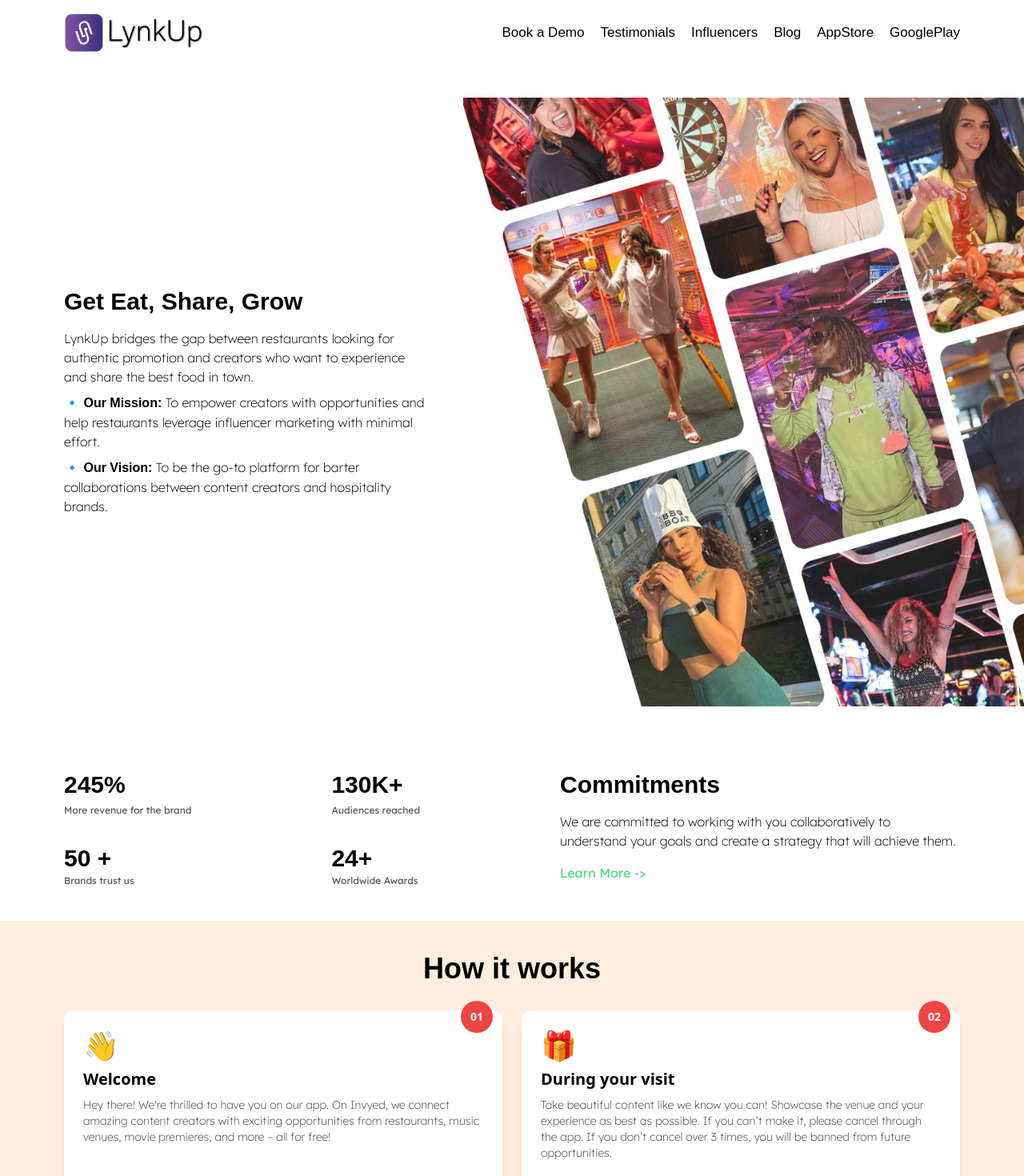
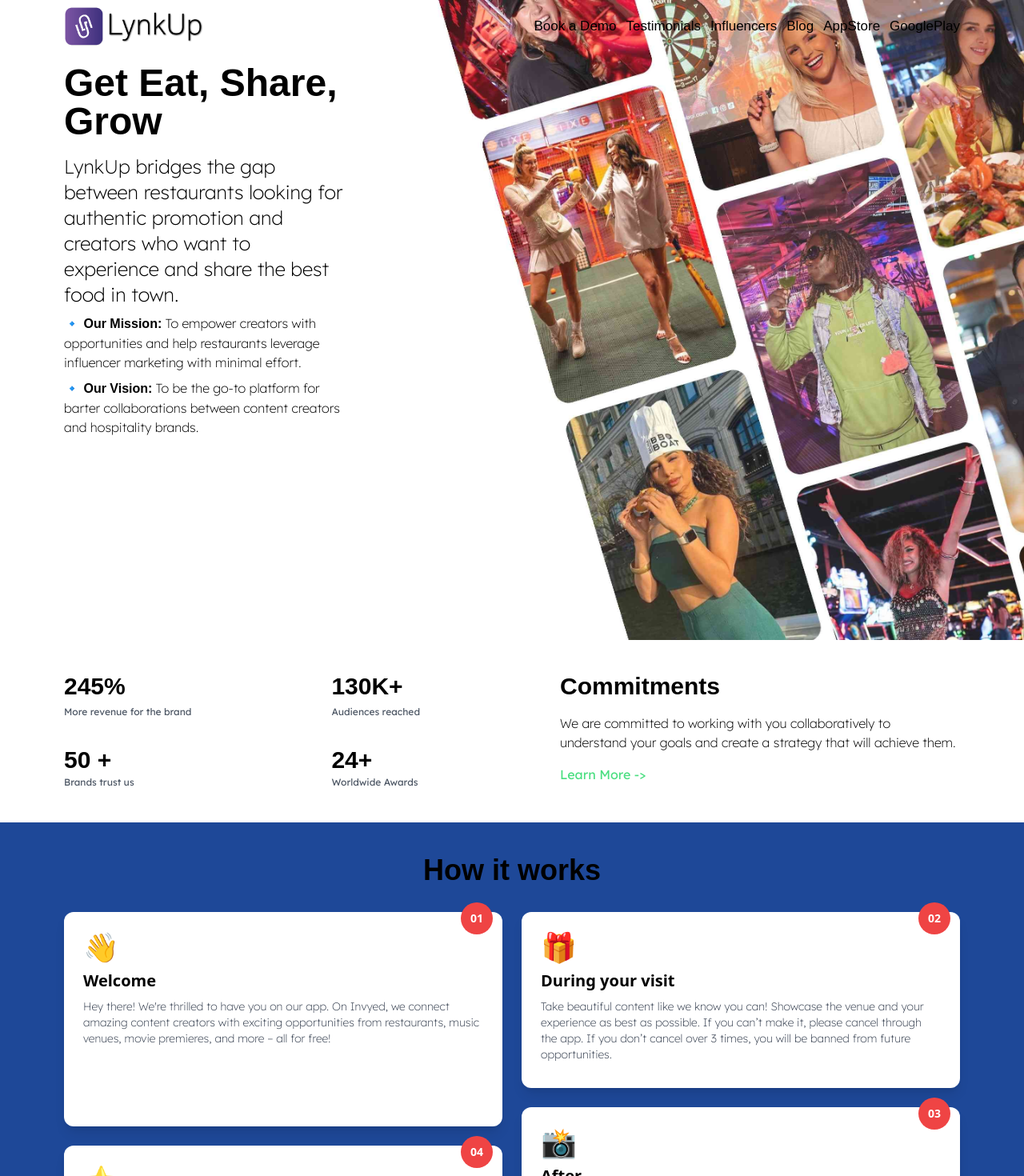
Before and after one commit to Mohitduaa/Lynkup, a React (Create React App) app: page / in a window 1280 px wide. Shown: the top 1470 px of the page at 80% size. Built offline with nearby package versions, Linux system fonts and the light colour scheme; a web font is replaced by a local one.

Commit message:
font change

```diff
--- a/src/App.js
+++ b/src/App.js
@@ -15,7 +15,7 @@ function App() {
   return (
     <div className="App">
       <Navbaar/>
-      <HeroSection/>
+      {/* <HeroSection/> */}
       <Commitments/>
       <Howitworks/>
       <Cards/>
--- a/src/Components/AppPromotion.jsx
+++ b/src/Components/AppPromotion.jsx
@@ -2,13 +2,13 @@ import React from "react";
 
 const AppPromotion = () => {
   return (
-    <div className="bg-[#FFEEDD] py-12 px-6 lg:px-20 flex flex-col lg:flex-row items-center justify-between">
+    <div className="bg-[#1E4898] py-12 px-6 lg:px-20 flex flex-col lg:flex-row items-center justify-between">
       <div className="text-center lg:text-left max-w-lg lg:pr-10">
-        <h1 className="text-3xl lg:text-5xl font-bold text-gray-800 mb-4 leading-tight">
+        <h1 className="text-3xl lg:text-5xl  text-white font-poppins mb-4 leading-tight">
           Book and manage <br /> brand collaborations{" "}
           <span className="text-pink-500">with one simple app</span>
         </h1>
-        <p className="text-gray-600 mb-6 text-base lg:text-lg">
+        <p className="text-white font-Lexend font-extralight mb-6 text-base lg:text-lg">
           100% free for creators. Empower yourself with the best tools to manage
           brand deals seamlessly.
         </p>
@@ -19,8 +19,7 @@ const AppPromotion = () => {
             className="bg-black text-white flex items-center py-3 px-5 rounded-lg hover:bg-gray-800 transition"
           >
             <img
-              src="https://upload.wikimedia.org/wikipedia/commons/a/a3/Apple_logo_black.svg"
-              alt="App Store"
+              src="images/app-store.png"              alt="App Store"
               className="h-6 mr-3"
             />
             <div>
--- a/src/Components/Appfeatures.jsx
+++ b/src/Components/Appfeatures.jsx
@@ -6,9 +6,9 @@ const Appfeatures = () => {
       <div className="flex flex-col md:flex-row justify-between px-5 md:px-20 py-10 gap-10">
         <div className="flex flex-col items-start">
           <h1 className="text-2xl md:text-3xl font-poppins font-bold mb-4">
-            How it Works
+          App Features:
           </h1>
-          <p className="text-base md:text-xl font-normal mb-6 md:mb-10 max-w-full md:w-[500px]">
+          <p className="text-base md:text-xl font-Lexend font-extralight mb-6 md:mb-10 max-w-full md:w-[500px]">
             We believe that the best way to create successful marketing campaigns is to work closely with our clients to understand their goals and challenges.
           </p>
           <img
@@ -44,13 +44,13 @@ const Appfeatures = () => {
             },
           ].map((feature, index) => (
             <div key={index} className="flex gap-4 items-center">
-              <div className="text-white bg-[#FFEEDD]  p-2 rounded-lg">
+              <div className="text-white bg-[#1E4898]  p-2 rounded-lg">
                 <svg
                   xmlns="http://www.w3.org/2000/svg"
                   height="40px"
                   viewBox="0 -960 960 960"
                   width="40px"
-                  fill="#000000"
+                  fill="white"
                 >
                   <path d="M319.33-246.67h321.34v-66.66H319.33v66.66Zm0-166.66h321.34V-480H319.33v66.67ZM226.67-80q-27 0-46.84-19.83Q160-119.67 160-146.67v-666.66q0-27 19.83-46.84Q199.67-880 226.67-880H574l226 226v507.33q0 27-19.83 46.84Q760.33-80 733.33-80H226.67Zm314-542.67v-190.66h-314v666.66h506.66v-476H540.67Zm-314-190.66v190.66-190.66 666.66-666.66Z" />
                 </svg>
--- a/src/Components/Campain.jsx
+++ b/src/Components/Campain.jsx
@@ -2,7 +2,7 @@ import React from "react";
 
 const Campaign = () => {
   return (
-    <div className=" bg-[#FFEEDD] py-12 bg- text-center px-20">
+    <div className=" bg-[#1E4898] py-12 bg- text-center px-20">
       <h1 className="text-3xl lg:text-4xl font-poppins font-bold mb-4">
         Planning a  campaign?
       </h1>
--- a/src/Components/Footer.jsx
+++ b/src/Components/Footer.jsx
@@ -3,7 +3,7 @@ import { FaEnvelope, FaFacebook, FaInstagram,  FaPhoneAlt,  FaYoutube } from 're
 
 const Footer = () => {
   return (
-    <footer className="bg-gray-800 text-white p-4 md:p-6">
+    <footer className="bg-[#1E4898] text-white p-4 md:p-6">
       <div className="container mx-auto flex flex-col md:flex-row justify-between items-center">
         <div className="text-center md:text-left mb-4 md:mb-0">
         <div className='flex gap-5'>
--- a/src/Components/Howitworks.jsx
+++ b/src/Components/Howitworks.jsx
@@ -6,7 +6,7 @@ const steps = [
       description:
         "Hey there! We're thrilled to have you on our app. On Invyed, we connect amazing content creators with exciting opportunities from restaurants, music venues, movie premieres, and more – all for free!",
       icon: "👋",
-      size: "row-span-2"
+      size: "row-span-3"
     },
     {
       id: "02",
@@ -14,7 +14,7 @@ const steps = [
       description:
         "Take beautiful content like we know you can! Showcase the venue and your experience as best as possible. If you can’t make it, please cancel through the app. If you don’t cancel over 3 times, you will be banned from future opportunities.",
       icon: "🎁",
-      size: "row-span-"
+      size: "row-span-1"
 
     },
     {
@@ -23,7 +23,7 @@ const steps = [
       description:
         "Post your content within 48 hours (minimum of 2x IG stories or 1x TikTok). Remember to mention the relevant accounts and hashtags.",
       icon: "📸",
-      size: "row-span-1"
+      size: "row-span-3"
     },
     {
       id: "04",
@@ -31,13 +31,13 @@ const steps = [
       description:
         "If you add @invyed.app Ambassador in your IG/TT Bio, this will increase your chances of being accepted into ‘request’ events/offers!",
       icon: "⭐",
-      size: "row-span-2"
+      size: "row-span-1"
     },
   ];
 const Howitworks = () => {
   return (
     <div>
-        <div className="bg-[#FFEEDD] py-10 px-6 md:px-20">
+        <div className="bg-[#1E4898] py-10 px-6 md:px-20">
       <h2 className="text-3xl md:text-4xl font-bold text-center mb-8 font-poppins">
         How it works
       </h2>
@@ -46,7 +46,7 @@ const Howitworks = () => {
         {steps.map((step, index) => (
           <div
             key={index}
-            className="relative bg-white p-6 rounded-xl shadow-lg flex flex-col gap-2"
+            className={`relative bg-white p-6 rounded-xl shadow-lg flex flex-col gap-2 ${step.size}`}
           >
             <span className="text-4xl">{step.icon}</span>
 
--- a/src/Components/Navbaar.jsx
+++ b/src/Components/Navbaar.jsx
@@ -1,28 +1,54 @@
-import React, { useState } from "react";
+import React, { useState, useEffect } from "react";
 
 const Navbaar = () => {
   const [isMenuOpen, setIsMenuOpen] = useState(false);
+  const [isScrolled, setIsScrolled] = useState(false);
 
   const toggleMenu = () => {
     setIsMenuOpen(!isMenuOpen);
   };
 
+  useEffect(() => {
+    const handleScroll = () => {
+      setIsScrolled(window.scrollY > 50);
+    };
+
+    window.addEventListener("scroll", handleScroll);
+    return () => window.removeEventListener("scroll", handleScroll);
+  }, []);
+
   return (
     <>
-      <div className="flex justify-between items-center px-6 lg:px-20 py-4 bg-white   ">
+      <div
+        className={`fixed top-0 left-0 w-full z-50 transition-all duration-300 ${
+          isScrolled ? "bg-white shadow-md" : "bg-transparent"
+        }`}
+      >
+        <div className="flex justify-between items-center px-6 lg:px-20 py-2">
           <div>
-          {/* <h1 className="font-bold font-poppins text-xl">PINGFLUENCE</h1> */}
-          <img className="w-full h-[50px]" src="images/icon1.png" alt="" />
+            <img className="w-full h-[50px]" src="images/icon1.png" alt="Logo" />
           </div>
 
           <div className="hidden lg:block">
-          <ul className="flex gap-5">
-            <li className="font-normal font-poppins text-[17px]  cursor-pointer">Book a Demo</li>
-            <li className="font-normal font-poppins text-[17px] cursor-pointer">Testimonials</li>
-            <li className="font-normal font-poppins text-[17px] cursor-pointer">Influencers</li>
-            <li className="font-normal font-poppins text-[17px] cursor-pointer">Blog</li>
-            <li className="font-normal font-poppins text-[17px] cursor-pointer">AppStore</li>
-            <li className="font-normal font-poppins text-[17px] cursor-pointer">GooglePlay</li>
+            <ul className="flex gap-3">
+              <li className="font-normal font-poppins text-[17px] cursor-pointer">
+                Book a Demo
+              </li>
+              <li className="font-normal font-poppins text-[17px] cursor-pointer">
+                Testimonials
+              </li>
+              <li className="font-normal font-poppins text-[17px] cursor-pointer">
+                Influencers
+              </li>
+              <li className="font-normal font-poppins text-[17px] cursor-pointer">
+                Blog
+              </li>
+              <li className="font-normal font-poppins text-[17px] cursor-pointer">
+                AppStore
+              </li>
+              <li className="font-normal font-poppins text-[17px] cursor-pointer">
+                GooglePlay
+              </li>
             </ul>
           </div>
 
@@ -81,6 +107,40 @@ const Navbaar = () => {
             </ul>
           </div>
         )}
+      </div>
+
+      <div
+        className="h-[800px] w-full"
+        style={{
+          backgroundImage: `url('images/pin.jpg')`,
+          backgroundSize: "cover",
+        }}
+      >
+        <div className="flex justify-start items-center py-20">
+          <div className="text-center lg:text-left max-w-lg px-20">
+            <h1 className="text-xl lg:text-5xl font-bold font-poppins mb-4">
+              Get Eat, Share, Grow
+            </h1>
+            <p className="font-Lexend text-2xl font-extralight mb-2">
+              LynkUp bridges the gap between restaurants looking for authentic
+              promotion and creators who want to experience and share the best
+              food in town.
+            </p>
+            <p className="font-Lexend font-extralight mb-2">
+              🔹{" "}
+              <span className="font-poppins font-bold">Our Mission:</span> To
+              empower creators with opportunities and help restaurants leverage
+              influencer marketing with minimal effort.
+            </p>
+            <p className="font-Lexend font-extralight">
+              🔹{" "}
+              <span className="font-poppins font-bold">Our Vision:</span> To be
+              the go-to platform for barter collaborations between content
+              creators and hospitality brands.
+            </p>
+          </div>
+        </div>
+      </div>
     </>
   );
 };
```
Also changed, not shown: public/images/app-store.png (added). Lines whose indentation alone changed are shown as unchanged.
